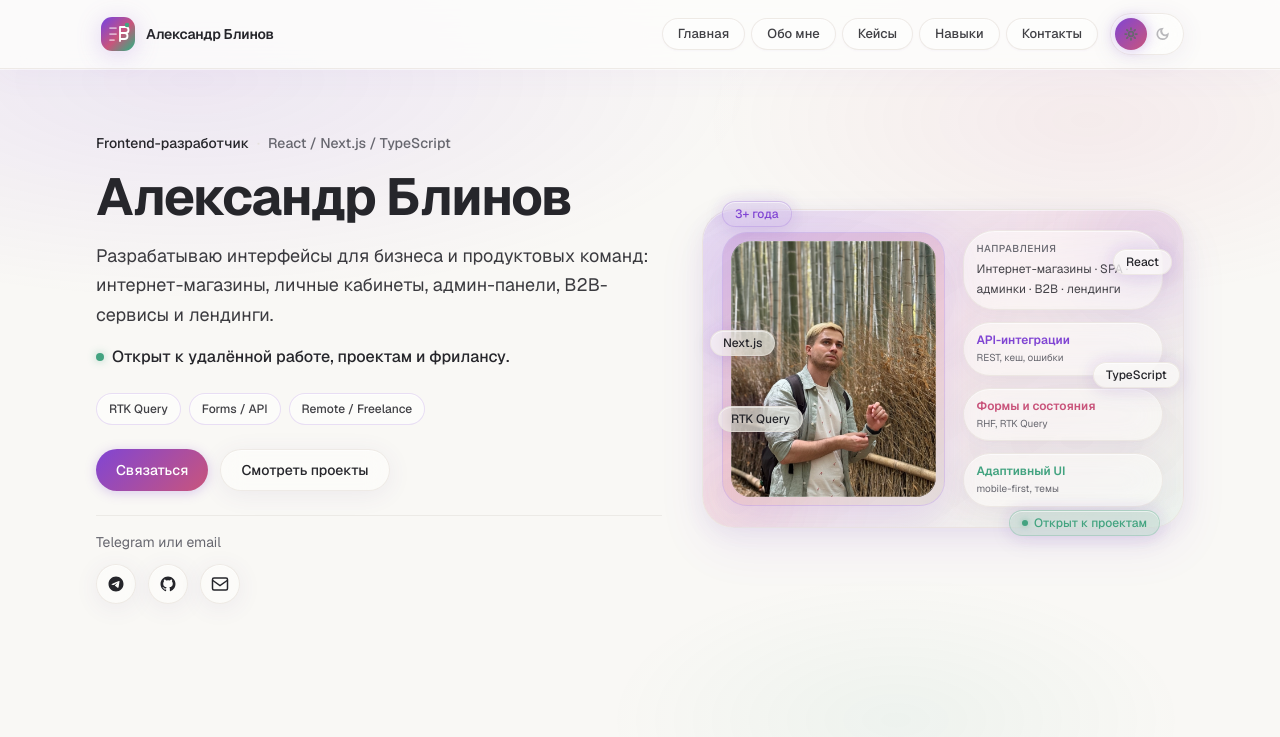
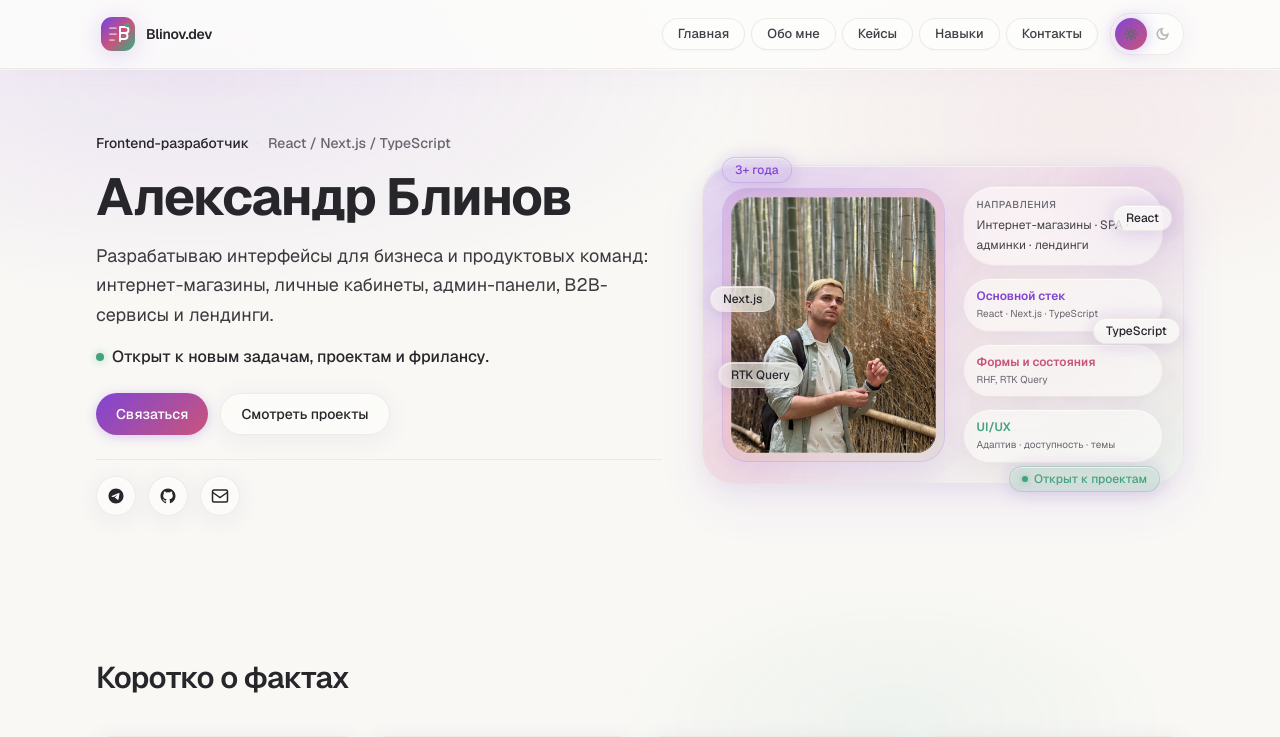
Before and after one commit to blinov-dev/PORTFOLIO, a Next.js app in the folder mysite/: page / in a window 1280 px wide. Shown: the top 737 px of the page. Built offline with nearby package versions, Linux system fonts and the light colour scheme.

Commit message:
fix(hero): mobile-first order and responsive profile card layout and logo

```diff
--- a/mysite/components/layout/header.tsx
+++ b/mysite/components/layout/header.tsx
@@ -10,7 +10,7 @@ export function Header() {
     <header className="glass-header sticky top-0 z-50">
       <Container>
         <div className="flex h-[4.25rem] items-center justify-between gap-3 sm:gap-4">
-          <Logo compact className="min-w-0 shrink" />
+          <Logo className="min-w-0 shrink" />
 
           <div className="header-actions flex items-center gap-2 sm:gap-3">
             <SiteNav items={navItems} className="hidden lg:block" />
--- a/mysite/components/layout/logo.tsx
+++ b/mysite/components/layout/logo.tsx
@@ -78,13 +78,12 @@ export function Logo({
     >
       <LogoMark gradientId={gradientId} />
       <span className="logo-text">
-        {compact ? (
+        {!compact ? (
           <>
-            <span className="sm:hidden">Blinov.dev</span>
-            <span className="hidden sm:inline">Александр Блинов</span>
+            <span>Blinov.dev</span>
           </>
         ) : (
-          <span>Александр Блинов</span>
+          null
         )}
       </span>
     </a>
--- a/mysite/features/hero/hero-section.tsx
+++ b/mysite/features/hero/hero-section.tsx
@@ -43,14 +43,6 @@ export function HeroSection() {
               </p>
             </div>
 
-            <div className="flex flex-wrap gap-2" aria-label="Ключевой стек">
-              {siteConfig.heroChips.map((tag) => (
-                <span key={tag} className="hero-chip">
-                  {tag}
-                </span>
-              ))}
-            </div>
-
             <div className="flex flex-wrap gap-3">
               <Button href="#contacts">Связаться</Button>
               <Button href="#projects" variant="secondary">
@@ -59,9 +51,6 @@ export function HeroSection() {
             </div>
 
             <div className="border-t border-border/60 pt-4">
-              <p className="mb-3 text-sm text-muted-foreground">
-                Telegram или email
-              </p>
               <SocialLinks />
             </div>
           </div>
--- a/mysite/features/hero/profile-image.tsx
+++ b/mysite/features/hero/profile-image.tsx
@@ -3,10 +3,13 @@ import Image from "next/image";
 import { Badge } from "@/components/ui/badge";
 import { siteConfig } from "@/lib/site-config";
 
+
+
+
 const capabilityBlocks = [
   {
-    title: "API-интеграции",
-    hint: "REST, кеш, ошибки",
+    title: "Основной стек",
+    hint: "React · Next.js · TypeScript",
     tone: "primary" as const,
   },
   {
@@ -15,8 +18,8 @@ const capabilityBlocks = [
     tone: "secondary" as const,
   },
   {
-    title: "Адаптивный UI",
-    hint: "mobile-first, темы",
+    title: "UI/UX",
+    hint: "Адаптив · доступность · темы",
     tone: "accent" as const,
   },
 ];
@@ -125,7 +128,7 @@ export function ProfileImage() {
                 Направления
               </p>
               <p className="mt-1 text-xs leading-relaxed text-foreground/85">
-                Интернет-магазины · SPA · админки · B2B · лендинги
+                Интернет-магазины · SPA  · админки · лендинги
               </p>
             </div>
 
@@ -136,13 +139,12 @@ export function ProfileImage() {
                 style={{ "--hero-cap-i": index + 1 } as CSSProperties}
               >
                 <p
-                  className={`text-xs font-semibold leading-tight ${
-                    block.tone === "primary"
-                      ? "text-primary"
-                      : block.tone === "secondary"
-                        ? "text-secondary"
-                        : "text-accent"
-                  }`}
+                  className={`text-xs font-semibold leading-tight ${block.tone === "primary"
+                    ? "text-primary"
+                    : block.tone === "secondary"
+                      ? "text-secondary"
+                      : "text-accent"
+                    }`}
                 >
                   {block.title}
                 </p>
--- a/mysite/lib/site-config.ts
+++ b/mysite/lib/site-config.ts
@@ -5,10 +5,9 @@ export const siteConfig = {
   pitch:
     "Разрабатываю интерфейсы для бизнеса и продуктовых команд: интернет-магазины, личные кабинеты, админ-панели, B2B-сервисы и лендинги.",
   metaDescription:
-    "Frontend-разработчик React / Next.js / TypeScript. E-commerce, SPA, админки, B2B и лендинги. Открыт к удалёнке и проектам.",
-  availability: "Открыт к удалённой работе, проектам и фрилансу.",
+    "Frontend-разработчик React / Next.js / TypeScript. E-commerce, SPA, админки, B2B и лендинги.",
+  availability: "Открыт к новым задачам, проектам и фрилансу.",
   profileImage: "/images/portfolio-me-photo.jpg",
-  heroChips: ["RTK Query", "Forms / API", "Remote / Freelance"],
   experience: "3+",
   url: "https://portfolio-black-eight-gklwvfrewp.vercel.app",
   ogImage: "/images/profile-placeholder.svg",
```
